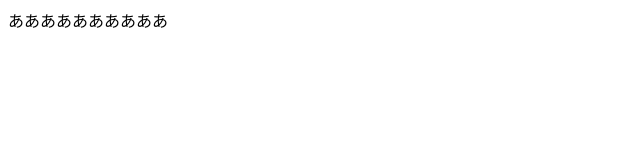
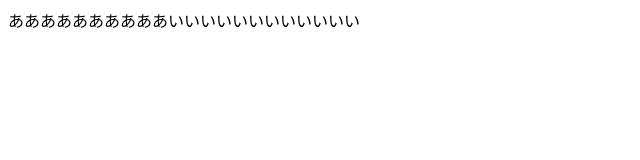
Before and after one commit to codecodeok/dekirukun, a plain HTML site: page index.html in a window 1280 px wide. Shown: the whole page, without its empty margins (0-640 px from the left). Drawn offline with Linux system fonts and the light colour scheme.

Commit message:
【い】を追加

```diff
--- a/index.html
+++ b/index.html
@@ -1,7 +1,7 @@
 <html>
 <body>
 
-ああああああああああ
+ああああああああああいいいいいいいいいいいい
 
 
 
```
